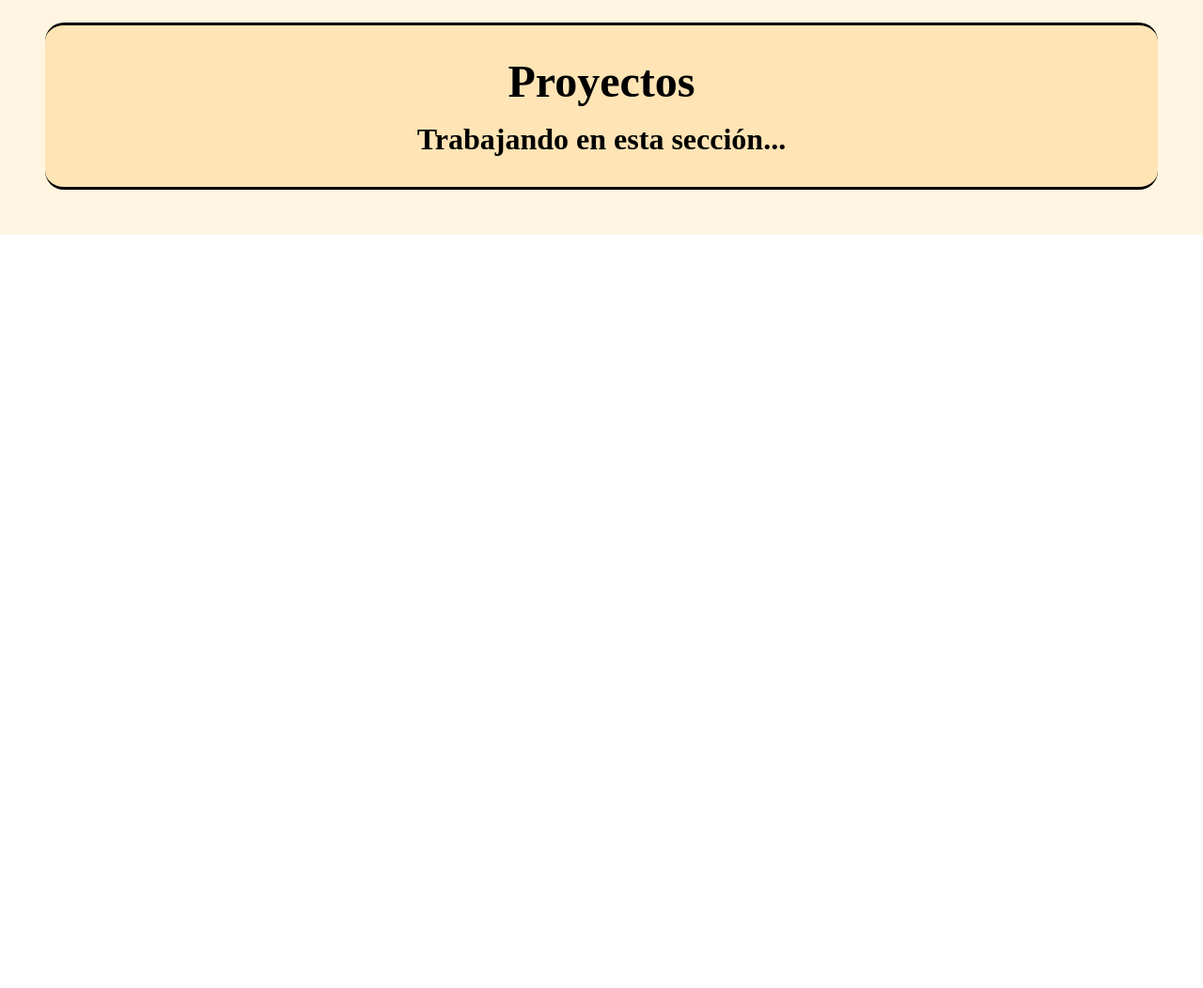
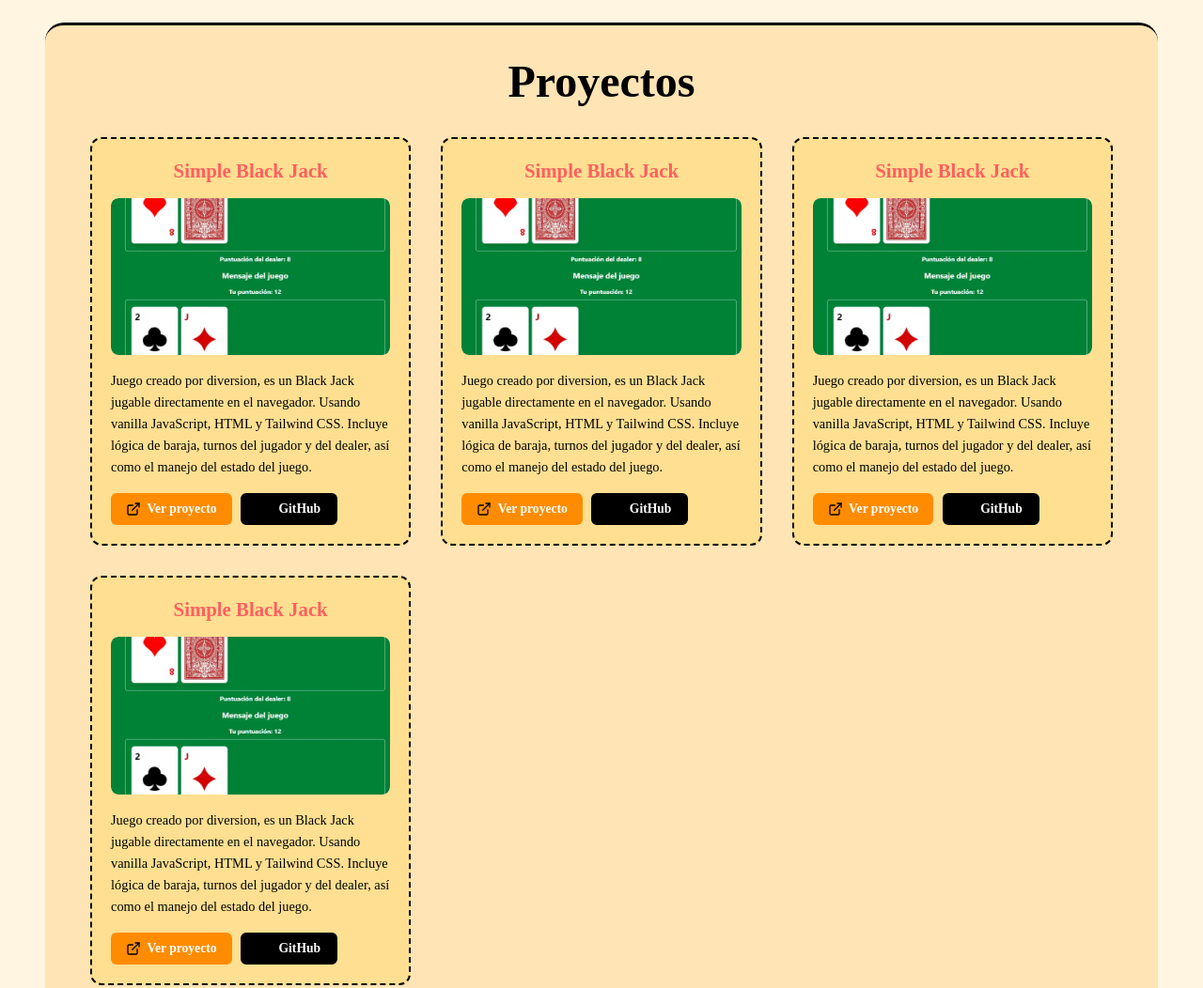
Before and after one commit to CascoArcilla/personal-page-vite, a website built with Vite: page index.html in a window 1280 px wide. Shown: the part 5160-6212 px from the top of the page at 94% size. Before the commit the page ends 5410 px from the top, so only its background shows below. Built offline with nearby package versions, Linux system fonts and the light colour scheme; files whose address does not match are found by name.

Commit message:
Estructura de de seccion de proyectos

```diff
--- a/src/css/projects.css
+++ b/src/css/projects.css
@@ -2,3 +2,148 @@
     border-top: 3px solid var(--text-color);
     border-bottom: 3px solid var(--text-color);
 }
+
+#projects > header {
+    text-align: center;
+    margin-bottom: 2rem;
+}
+
+.container-projects {
+    display: grid;
+    grid-template-columns: repeat(3, 1fr);
+    gap: 2rem;
+    align-items: start;
+}
+
+/* ---------- Project card ---------- */
+.item-project {
+    display: flex;
+    flex-direction: column;
+    gap: 1rem;
+    padding: 1.25rem;
+    border: 2px dashed var(--text-color);
+    border-radius: 12px;
+    background-color: var(--card-surface);
+    backdrop-filter: blur(6px);
+    transition: transform 0.25s ease, box-shadow 0.25s ease, border-color 0.25s ease;
+}
+
+.item-project:hover {
+    transform: translateY(-4px);
+    box-shadow: 0 8px 24px var(--shadow);
+    border-color: var(--primary);
+}
+
+.item-project__header {
+    margin: 0;
+    padding: 0;
+    background: transparent;
+    border-radius: 0;
+}
+
+.item-project__title {
+    text-align: center;
+    font-size: 1.3rem;
+    font-weight: 700;
+    color: var(--text-title);
+    line-height: 1.3;
+}
+
+/* ---------- Media (image / video) ---------- */
+.item-project__media {
+    width: 100%;
+    overflow: hidden;
+    border-radius: 8px;
+    background-color: var(--no-surface);
+    display: flex;
+    align-items: center;
+    justify-content: center;
+    aspect-ratio: 16 / 9;
+}
+
+.item-project__img {
+    width: 100%;
+    height: 100%;
+    object-fit: cover;
+    max-width: unset;
+    border-radius: 8px;
+    transition: transform 0.35s ease;
+}
+
+.item-project:hover .item-project__img {
+    transform: scale(1.04);
+}
+
+/* Video embeds (YouTube Shorts iframe) */
+.item-project__video {
+    width: 100%;
+    height: 100%;
+    border: none;
+    border-radius: 8px;
+}
+
+.item-project__description {
+    text-align: left;
+    font-size: 0.9rem;
+    font-weight: 400;
+    line-height: 1.6;
+    flex-grow: 1;
+}
+
+.item-project__footer {
+    display: flex;
+    flex-wrap: wrap;
+    gap: 0.6rem;
+    margin: 0;
+    padding: 0;
+    background: transparent;
+    border-radius: 0;
+}
+
+.item-project__btn {
+    display: inline-flex;
+    align-items: center;
+    gap: 0.4rem;
+    padding: 0.45rem 1rem;
+    border-radius: 6px;
+    font-size: 0.85rem;
+    font-weight: 600;
+    text-decoration: none;
+    transition: opacity 0.2s ease, transform 0.2s ease;
+    cursor: pointer;
+    white-space: nowrap;
+}
+
+.item-project__btn:hover {
+    opacity: 0.85;
+    transform: translateY(-1px);
+}
+
+.item-project__btn--live {
+    background-color: var(--primary);
+    color: var(--alter-text-color);
+}
+
+.item-project__btn--repo {
+    background-color: var(--text-color);
+    color: var(--alter-text-color);
+    border: 2px solid var(--text-color);
+}
+
+.item-project__btn--repo:hover {
+    background-color: var(--text-color);
+    color: var(--alter-text-color);
+}
+
+/* ---------- Responsive ---------- */
+@media (width <= 1024px) {
+    .container-projects {
+        grid-template-columns: repeat(2, 1fr);
+    }
+}
+
+@media (width <= 600px) {
+    .container-projects {
+        grid-template-columns: 1fr;
+    }
+}
--- a/src/sections/projects.js
+++ b/src/sections/projects.js
@@ -1,4 +1,5 @@
 import '../css/projects.css';
+import { blackJack } from './projects/black-jack.js';
 
 export function projects() {
     return `
@@ -6,9 +7,12 @@ export function projects() {
     <header>
         <h2>Proyectos</h2>
     </header>
-    <article>
-        <h3>Trabajando en esta sección...</h3>
-    </article>
+    <div class="container-projects">
+        ${blackJack()}
+        ${blackJack()}
+        ${blackJack()}
+        ${blackJack()}
+    </div>
 </section>
-    `
+    `;
 }
--- /dev/null
+++ b/src/sections/projects/black-jack.js
@@ -0,0 +1,47 @@
+import image_bj from "../../assets/project_img/black-jack.webp";
+
+export function blackJack() {
+    return `
+<article class="item-project">
+    <header class="item-project__header">
+        <h3 class="item-project__title">Simple Black Jack</h3>
+    </header>
+
+    <div class="item-project__media">
+        <img
+            class="item-project__img"
+            src="${image_bj}"
+            alt="Captura de pantalla del proyecto Simple Black Jack"
+            loading="lazy"
+        />
+    </div>
+
+    <p class="item-project__description">
+        Juego creado por diversion, es un Black Jack jugable directamente en el navegador. Usando vanilla JavaScript, HTML y Tailwind CSS. Incluye lógica de baraja, turnos del jugador y del dealer, así como el manejo del estado del juego.
+    </p>
+
+    <footer class="item-project__footer">
+        <a
+            class="item-project__btn item-project__btn--live"
+            href="https://cascoarcilla.github.io/vanilla-blackjack/"
+            target="_blank"
+            rel="noopener noreferrer"
+            aria-label="Ver proyecto Simple Black Jack en vivo"
+        >
+            <svg xmlns="http://www.w3.org/2000/svg" width="16" height="16" viewBox="0 0 24 24" fill="none" stroke="currentColor" stroke-width="2" stroke-linecap="round" stroke-linejoin="round" aria-hidden="true"><path d="M18 13v6a2 2 0 0 1-2 2H5a2 2 0 0 1-2-2V8a2 2 0 0 1 2-2h6"/><polyline points="15 3 21 3 21 9"/><line x1="10" y1="14" x2="21" y2="3"/></svg>
+            Ver proyecto
+        </a>
+        <a
+            class="item-project__btn item-project__btn--repo"
+            href="https://github.com/CascoArcilla/vanilla-blackjack"
+            target="_blank"
+            rel="noopener noreferrer"
+            aria-label="Ver repositorio de Simple Black Jack en GitHub"
+        >
+            <svg xmlns="http://www.w3.org/2000/svg" width="16" height="16" viewBox="0 0 24 24" fill="currentColor" aria-hidden="true"><path d="M12 0C5.374 0 0 5.373 0 12c0 5.302 3.438 9.8 8.207 11.387.599.111.793-.261.793-.577v-2.234c-3.338.726-4.033-1.416-4.033-1.416-.546-1.387-1.333-1.756-1.333-1.756-1.089-.745.083-.729.083-.729 1.205.084 1.839 1.237 1.839 1.237 1.07 1.834 2.807 1.304 3.492.997.107-.775.418-1.305.762-1.604-2.665-.305-5.467-1.334-5.467-5.931 0-1.311.469-2.381 1.236-3.221-.124-.303-.535-1.524.117-3.176 0 0 1.008-.322 3.301 1.23A11.509 11.509 0 0 1 12 5.803c1.02.005 2.047.138 3.006.404 2.291-1.552 3.297-1.23 3.297-1.23.653 1.653.242 2.874.118 3.176.77.84 1.235 1.911 1.235 3.221 0 4.609-2.807 5.624-5.479 5.921.43.372.823 1.102.823 2.222v3.293c0 .319.192.694.801.576C20.566 21.797 24 17.3 24 12c0-6.627-5.373-12-12-12z"/></svg>
+            GitHub
+        </a>
+    </footer>
+</article>
+    `;
+}
--- a/src/style.css
+++ b/src/style.css
@@ -9,6 +9,7 @@
   --alter-surface: #FFE4B5;
   --no-surface: #E2D9C5;
   --enfasis: #FFA07A;
+  --card-surface: #ffdb7285;
 
   --text-title: #FF5F5F;
   --text-contrast-primary: #5E3507;
@@ -46,12 +47,12 @@
     --alter-surface: #1E1E1E;
     --no-surface: #252A26;
     --enfasis: #228B22;
+    --card-surface: #005c8d8c;
 
     --text-title: #FF6347;
     --text-contrast-primary: #FFA500;
 
     --shadow: rgba(255, 255, 255, 0.1);
-
     --arrow-up: invert(1);
   }
 }
```
Also changed, not shown: src/assets/project_img/black-jack.webp (added), src/sections/projects/black-jack.css (added).
